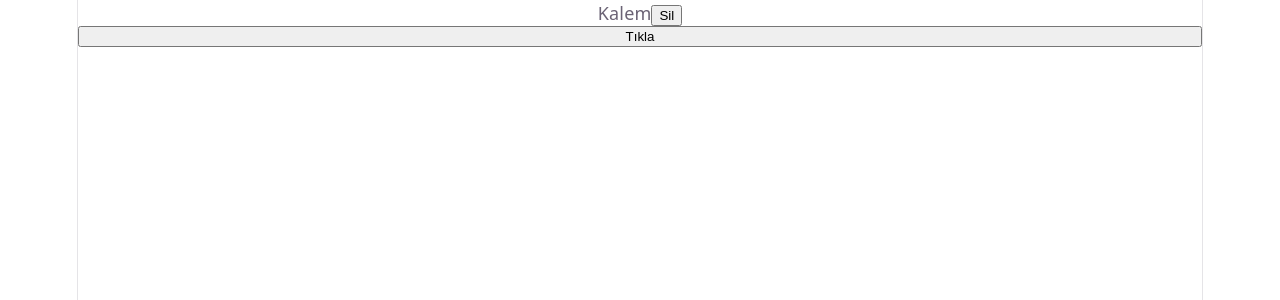
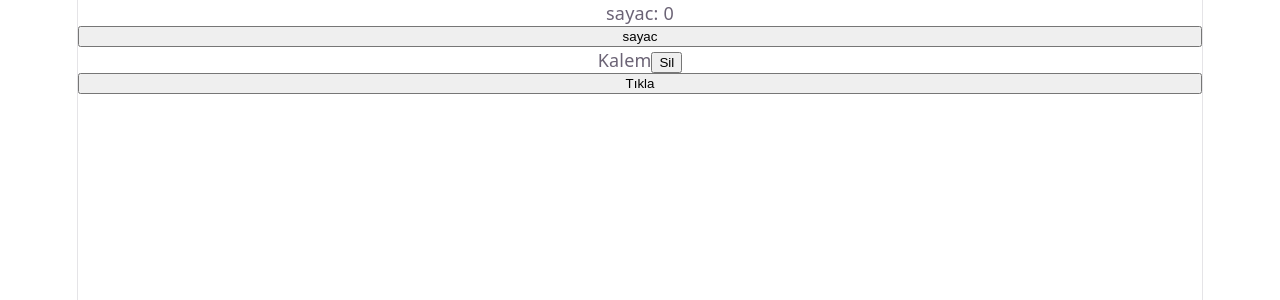
Before and after one commit to iclalinal/Kuzem-React-Dersi, a React (Vite) app: page / in a window 1280 px wide. Shown: the top 300 px of the page. Built offline with nearby package versions, Linux system fonts and the light colour scheme.

Commit message:
sayac eklendi

```diff
--- a/src/App.tsx
+++ b/src/App.tsx
@@ -2,13 +2,19 @@ import Button from "./components/Button";
 import Item from "./components/Item";
 
 function App() {
+  const count = 0;
   function handleClick(){
     console.log("Butona tıklandı");
   }
 
+  function handleIncrement(){
+    console.log("sayac arttırıldı", count + 1);
+  }
 
   return(
     <>
+    <p> sayac: {count}</p>
+    <Button label = "sayac" onClick={handleIncrement} />
     <Item id={1} name="Kalem" onDelete={(id) => console.log("Silindi:", id)} />
     <Button label="Tıkla" onClick={handleClick} />
     </>
```
